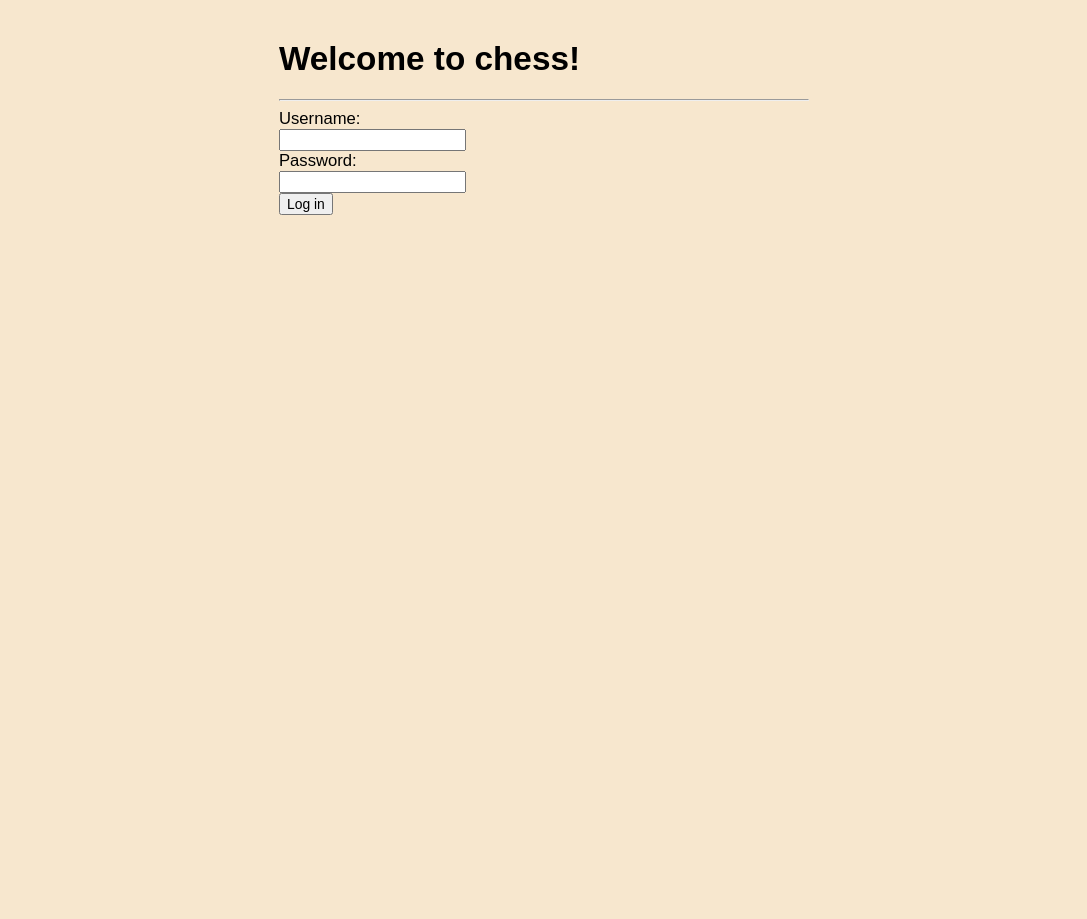
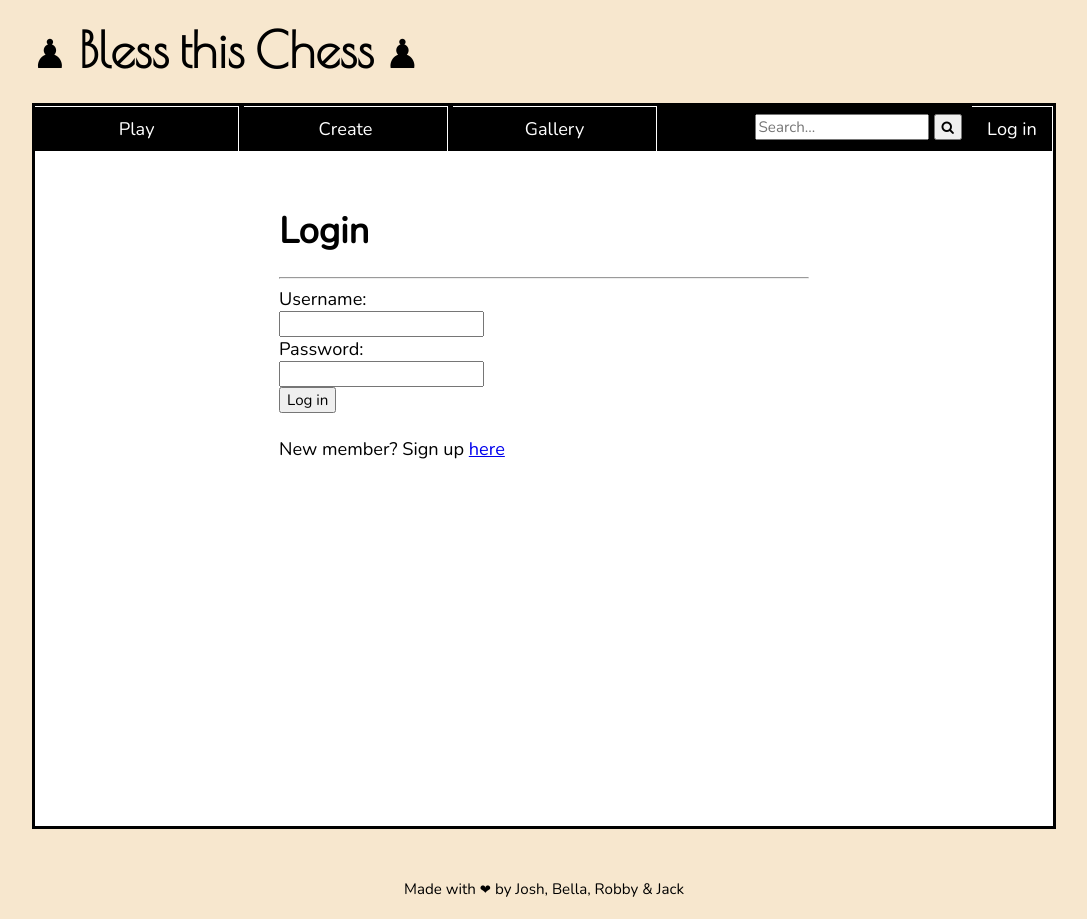
Before and after one commit to jgross11/bless-this-chess, a Flask app: template bless_this_chess/routes/user/templates/login.html in a window 1280 px wide. Shown: the whole page, without its empty margins (96-1183 px from the left). Before the commit the page ends 215 px from the top, so only its background shows below. Run offline with Flask 2, Linux system fonts and the light colour scheme; the template is opened without the code that fills it, so the values that code supplies are empty.

Commit message:
update pages to design

```diff
--- a/bless_this_chess/routes/home/templates/home.html
+++ b/bless_this_chess/routes/home/templates/home.html
@@ -27,7 +27,7 @@
                 </form>
             </nav>
 
-            <div class="pagecontent">
+            <div class="maincontent">
                 {%if map.containsKey('notif')%}
                 <div class="notif"><span style="font-size:20pt; margin-right:20px;">&#x1F4E2</span>{{map.get('notif')}}</div>
                 {%endif%}
--- a/bless_this_chess/routes/user/templates/login.html
+++ b/bless_this_chess/routes/user/templates/login.html
@@ -6,8 +6,43 @@
         <link rel="stylesheet" href="static/css/basic.css">
     </head>
     <body>
-        <form action="/login" method="post" style="width:530px;margin:auto;margin-top:40px;padding-bottom:60px">
-            <h1>Welcome to chess!</h1><hr>
+
+    </body>
+</html>
+
+<!DOCTYPE html>
+<html lang="en">
+    <meta charset="UTF-8">
+    <head>
+        <title>Bless this Chess</title>
+        <link rel="stylesheet" href="static/css/basic.css">
+        <!-- fonts -->
+        <link rel="preconnect" href="https://fonts.googleapis.com">
+        <link rel="preconnect" href="https://fonts.gstatic.com" crossorigin>
+        <link href="https://fonts.googleapis.com/css2?family=Nunito:wght@200&family=Poiret+One&display=swap" rel="stylesheet">
+        <!-- fa fa search icon -->
+        <link rel="stylesheet" href="https://cdnjs.cloudflare.com/ajax/libs/font-awesome/4.7.0/css/font-awesome.min.css">
+    </head>
+    <body>
+        <h1><a href="/">&#x265F Bless this Chess &#x265F</a></h1>
+
+        <div class="page">
+            <nav>
+                <a href="/play">Play</a>
+                <a href="/create">Create</a>
+                <a href="/gallery">Gallery</a>
+
+                <a class="rightnav" style="width:60px"href="/login">Log in</a>
+                <form class="rightnav">
+                    <input type="text" style="width:13vw;" placeholder="Search...">
+                    <button type="submit"><i class="fa fa-search"></i></button>
+                </form>
+            </nav>
+
+            <div class="maincontent">
+                <div style="max-width:530px;width:100%;margin:auto;margin-top:40px;padding-bottom:60px">
+                    <form action="/login" method="post">
+                        <h1>Login</h1><hr>
                         {%if map.containsKey('notif')%}
                         <div class="notif">{{map.get('notif')}}</div>
                         {%endif%}
@@ -17,5 +52,14 @@
                         <input name="password" type="password"/><br>
                         <button>Log in</button>
                     </form>
+                    <br>
+                    New member? Sign up <a href="/signup">here</a>
+                </div>
+            </div>
+
+        </div>
     </body>
+    <footer>
+        Made with &#x2764 by Josh, Bella, Robby & Jack
+    </footer>
 </html>
--- a/bless_this_chess/view/static/css/basic.css
+++ b/bless_this_chess/view/static/css/basic.css
@@ -54,7 +54,7 @@ div.page{
     margin:0px;
 }
 
-.pagecontent {
+.maincontent {
     padding:30px;
     padding-top:15px;
 }
```
Also changed, not shown: bless_this_chess/routes/errors/templates/error.html (+24 -10 lines), bless_this_chess/routes/user/templates/signup.html (+35 -3 lines). Lines whose indentation alone changed are shown as unchanged.
